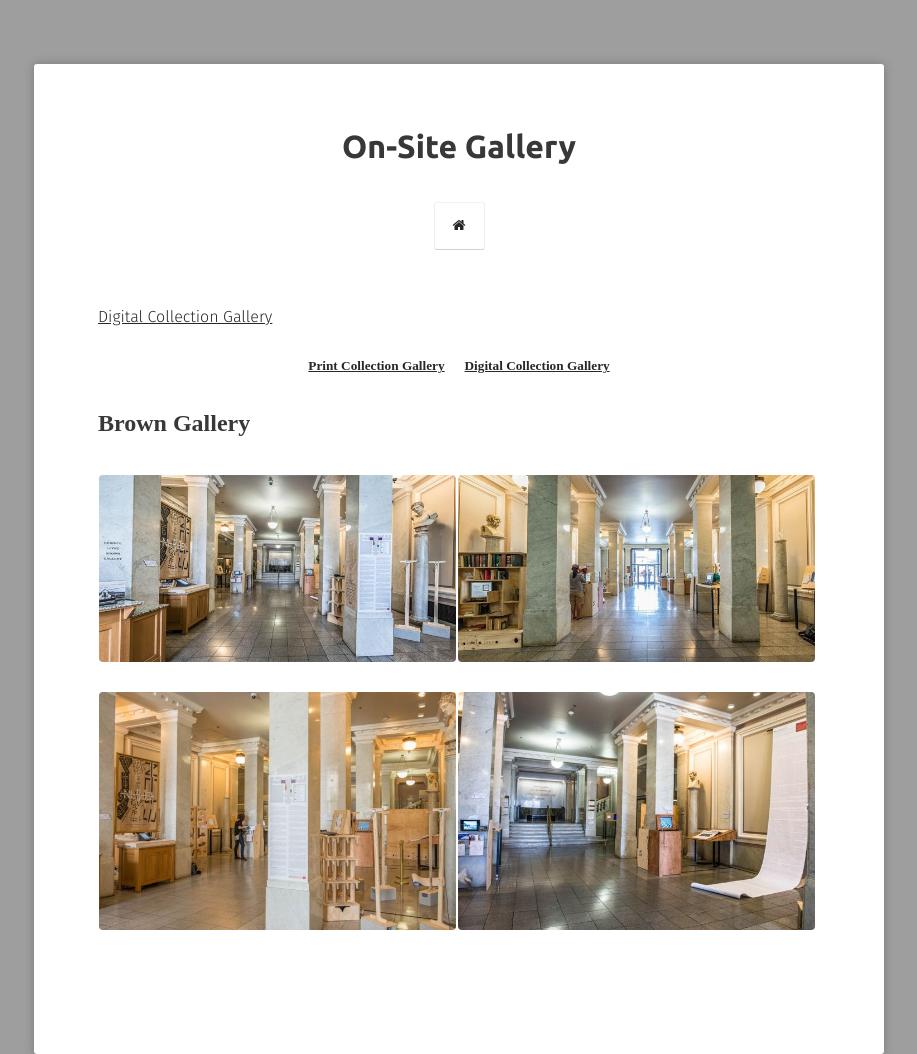
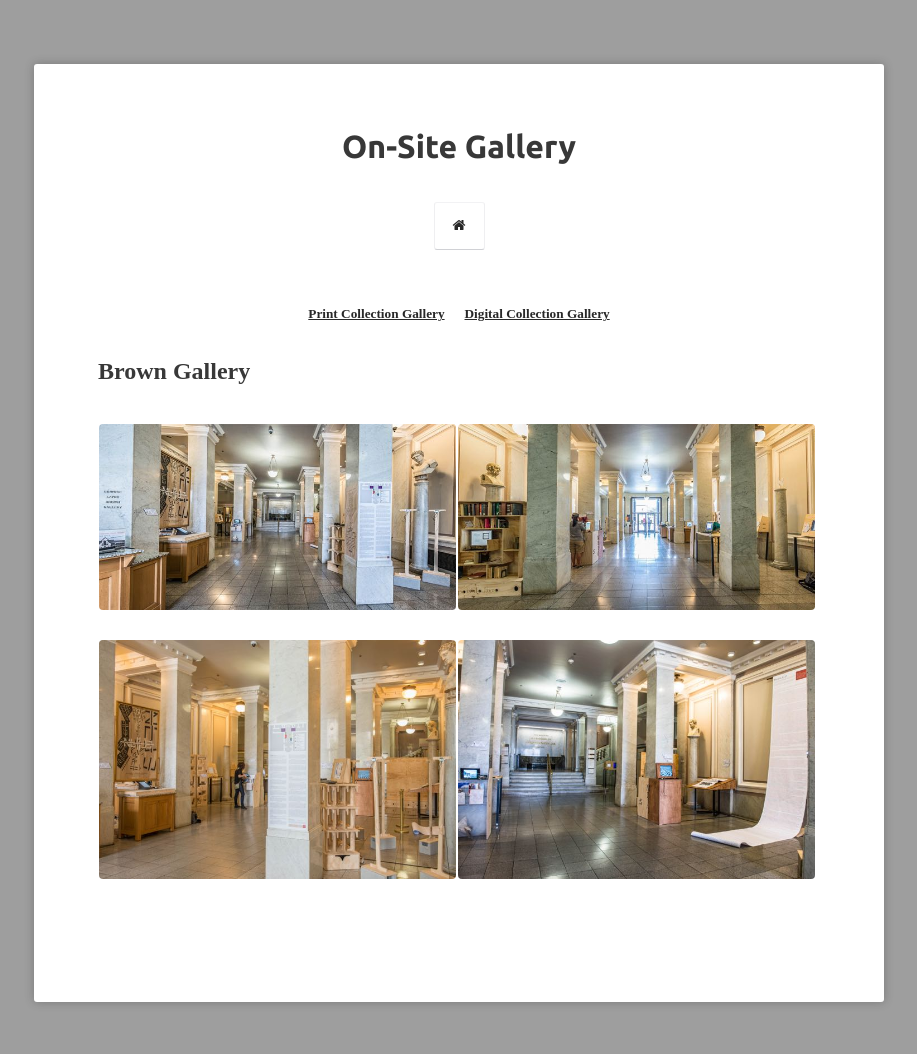
Before and after one commit to nolegacyexhibit/nolegacyexhibit.github.io, a Jekyll site: the page built from gallery/index.md, in a window 1280 px wide. Shown: the whole page, without its empty margins (181-1098 px from the left). Built offline with Jekyll 4.4.1, drawn with Linux system fonts in a browser that asks for light colours; some web fonts are replaced; after the commit the page ends 1002 px from its top, so only the background shows below that.

Commit message:
Update index.md

```diff
--- a/gallery/index.md
+++ b/gallery/index.md
@@ -5,8 +5,6 @@ title: "On-Site Gallery"
 tags: [images]
 
 ---
-
-[Digital Collection Gallery](http://nolegacyexhibit.github.io/gallery/digitalgallery)
 
 <h5 align="center"><a href="http://nolegacyexhibit.github.io/gallery/printgallery">Print Collection Gallery</a>&nbsp;&nbsp;&nbsp;&nbsp;&nbsp;&nbsp;<a href="http://nolegacyexhibit.github.io/gallery/digitalgallery">Digital Collection Gallery</a></h5>
 
```
